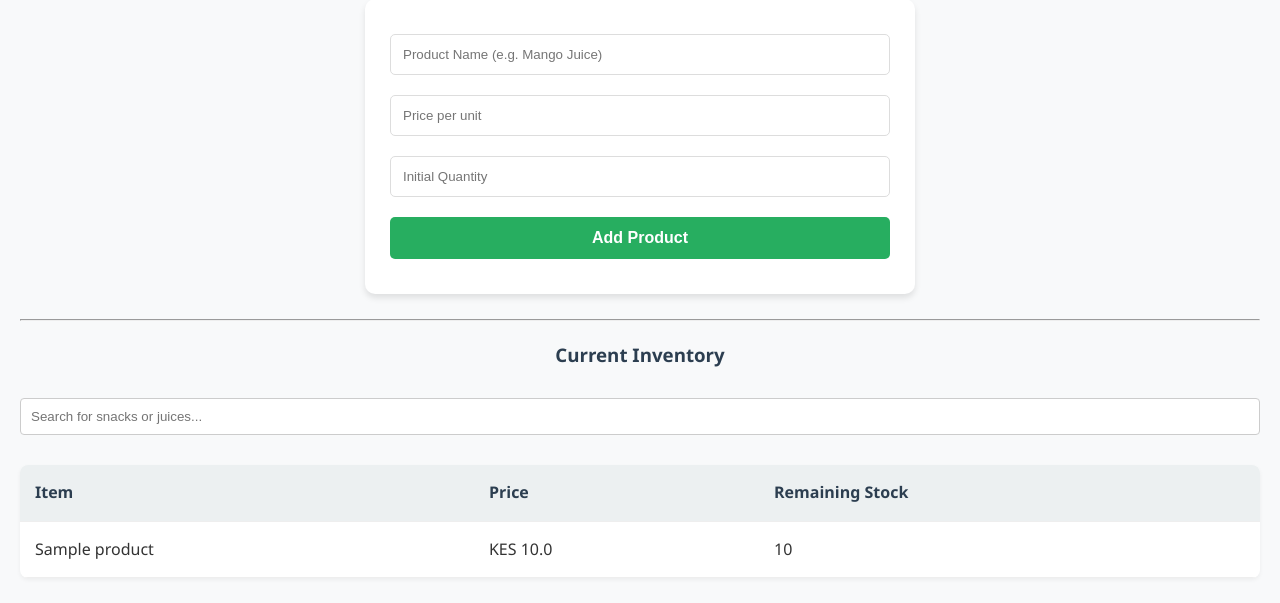
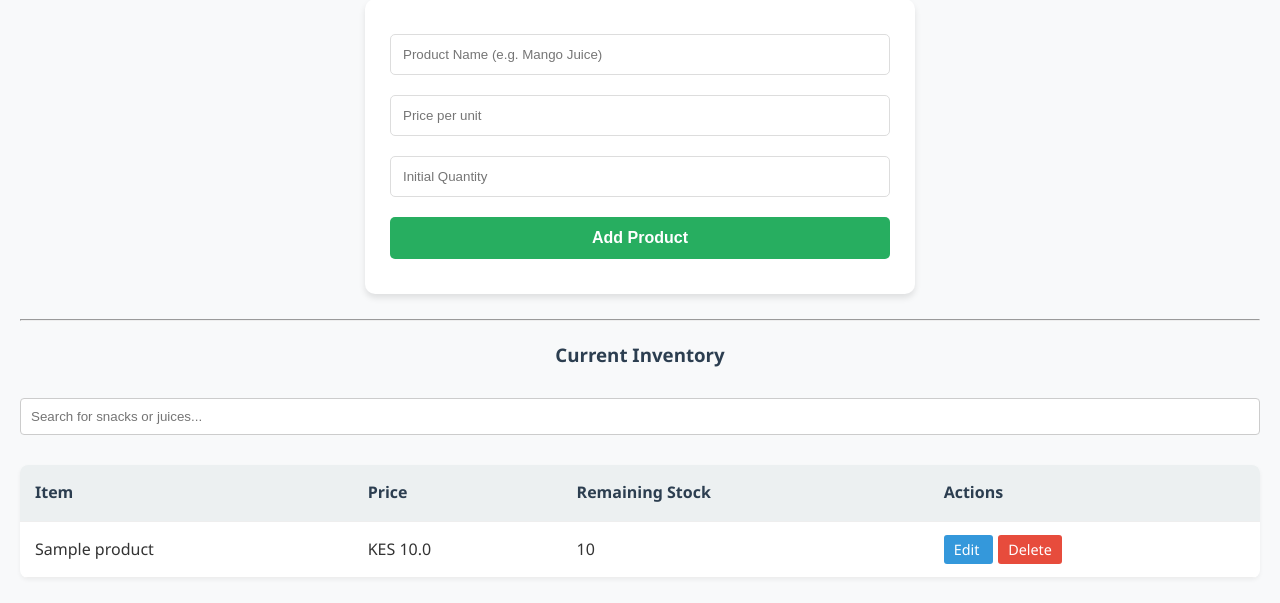
Before and after one commit to stanly08/HostelVendorApp, a Flask app: page /inventory in a window 1280 px wide. Shown: the part 165-768 px from the top of the page. Run offline with Flask 3, Linux system fonts and the light colour scheme; the visitor is signed in with stand-in values (Sample User, id 1); tables that the repository leaves empty hold one stand-in row (values such as "Sample post").

Commit message:
Update inventory.html

```diff
--- a/templates/inventory.html
+++ b/templates/inventory.html
@@ -34,7 +34,7 @@
                 <th>Item</th>
                 <th>Price</th>
                 <th>Remaining Stock</th>
-            </tr>
+                <th>Actions</th> </tr>
         </thead>
         <tbody>
             {% for p in products %}
@@ -48,6 +48,18 @@
                             Low Stock
                         </span>
                     {% endif %}
+                </td>
+                <td>
+                    <a href="{{ url_for('edit_product', product_id=p.id) }}"
+                       style="background-color: #3498db; color: white; padding: 5px 10px; text-decoration: none; border-radius: 3px; font-size: 0.9em;">
+                       Edit
+                    </a>
+
+                    <a href="{{ url_for('delete_product', product_id=p.id) }}"
+                       style="background-color: #e74c3c; color: white; padding: 5px 10px; text-decoration: none; border-radius: 3px; font-size: 0.9em; margin-left: 5px;"
+                       onclick="return confirm('Are you sure you want to delete {{ p.name }}?')">
+                       Delete
+                    </a>
                 </td>
             </tr>
             {% endfor %}
@@ -63,7 +75,7 @@
       tr = table.getElementsByTagName("tr");
 
       for (i = 1; i < tr.length; i++) {
-        td = tr[i].getElementsByTagName("td")[0]; // Filters based on Item Name
+        td = tr[i].getElementsByTagName("td")[0];
         if (td) {
           txtValue = td.textContent || td.innerText;
           if (txtValue.toUpperCase().indexOf(filter) > -1) {
```
